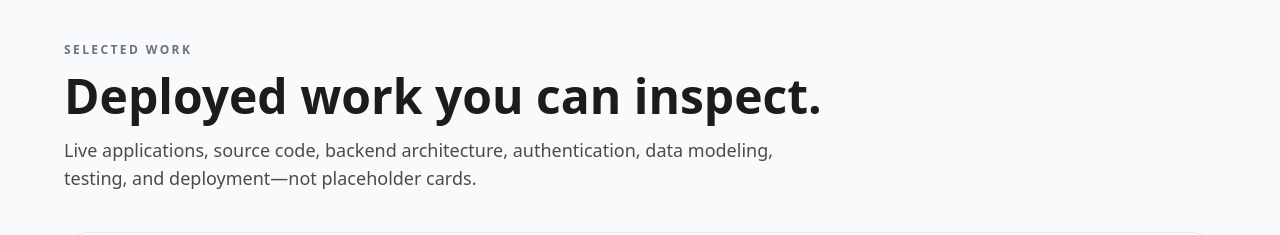
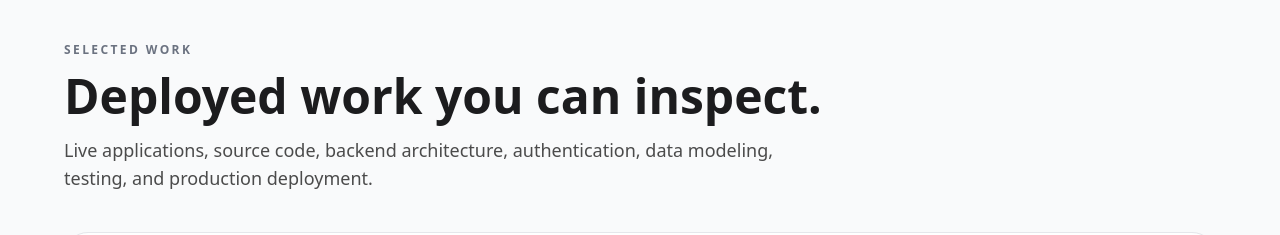
Before and after one commit to MotherTheresa64/portfolio-website, a React (Vite) app: page / in a window 1280 px wide. Shown: the part 860-1095 px from the top of the page. Built offline with nearby package versions, Linux system fonts and the light colour scheme.

Commit message:
polish recruiter-facing project copy

```diff
--- a/src/components/Projects.tsx
+++ b/src/components/Projects.tsx
@@ -7,7 +7,7 @@ const Projects = () => {
         <div className="max-w-3xl mb-10">
           <span className="text-xs font-bold tracking-[0.2em] text-gray-500 dark:text-gray-400">SELECTED WORK</span>
           <h2 className="text-4xl sm:text-5xl font-bold mt-3 mb-4 text-textMain dark:text-white">Deployed work you can inspect.</h2>
-          <p className="text-textSubtle dark:text-gray-300 text-lg">Live applications, source code, backend architecture, authentication, data modeling, testing, and deployment—not placeholder cards.</p>
+          <p className="text-textSubtle dark:text-gray-300 text-lg">Live applications, source code, backend architecture, authentication, data modeling, testing, and production deployment.</p>
         </div>
 
         <article className="rounded-3xl border border-gray-200 dark:border-gray-700 bg-white dark:bg-dark p-7 sm:p-9 mb-6 shadow-sm">
```
